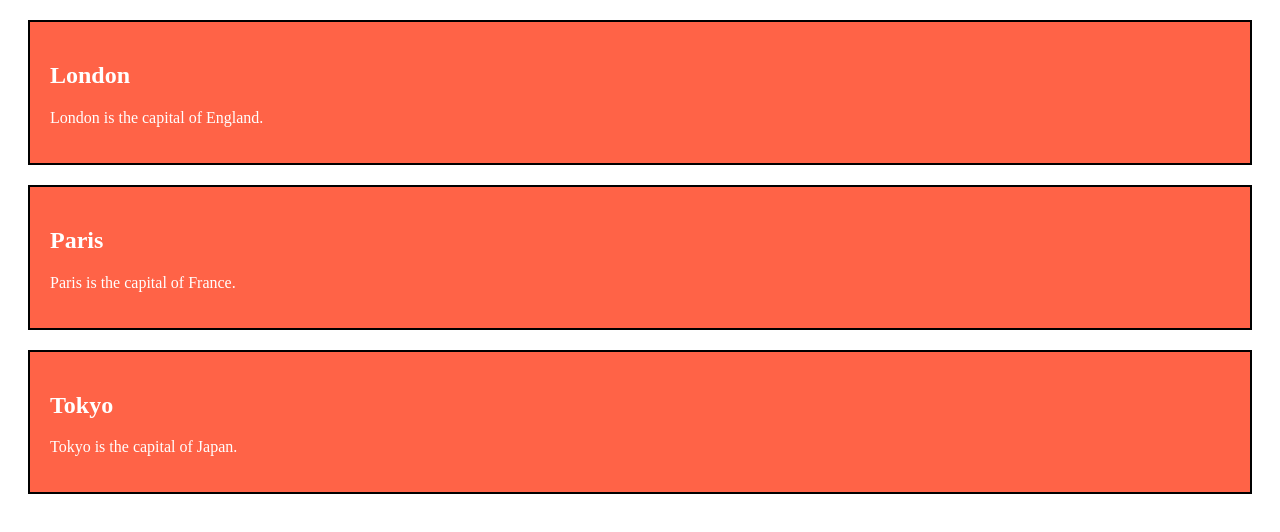
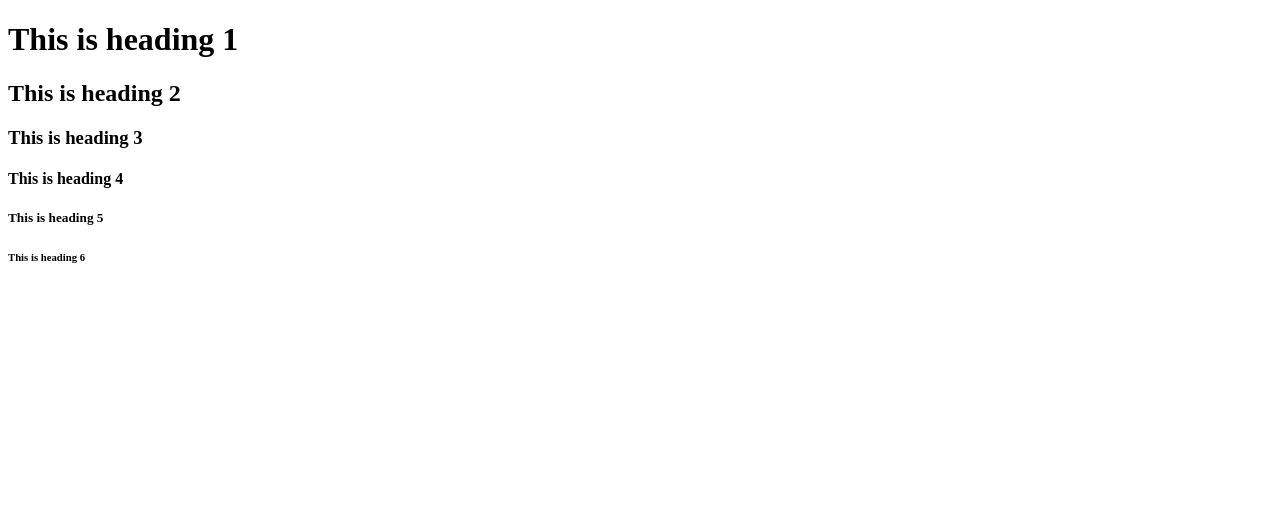
Before and after one commit to pandurangshinde190/website, a plain HTML site: page index.html in a window 1280 px wide. Drawn offline with Linux system fonts and the light colour scheme.

Commit message:
new website

```diff
--- a/index.html
+++ b/index.html
@@ -1,32 +1,13 @@
 <!DOCTYPE html>
 <html>
-<head>
-<style>
-.city {
-  background-color: tomato;
-  color: white;
-  border: 2px solid black;
-  margin: 20px;
-  padding: 20px;
-}
-</style>
-</head>
 <body>
 
-<div class="city">
-<h2>London</h2>
-<p>London is the capital of England.</p>
-</div>
-
-<div class="city">
-<h2>Paris</h2>
-<p>Paris is the capital of France.</p>
-</div>
-
-<div class="city">
-<h2>Tokyo</h2>
-<p>Tokyo is the capital of Japan.</p>
-</div>
+<h1>This is heading 1</h1>
+<h2>This is heading 2</h2>
+<h3>This is heading 3</h3>
+<h4>This is heading 4</h4>
+<h5>This is heading 5</h5>
+<h6>This is heading 6</h6>
 
 </body>
 </html>
```
